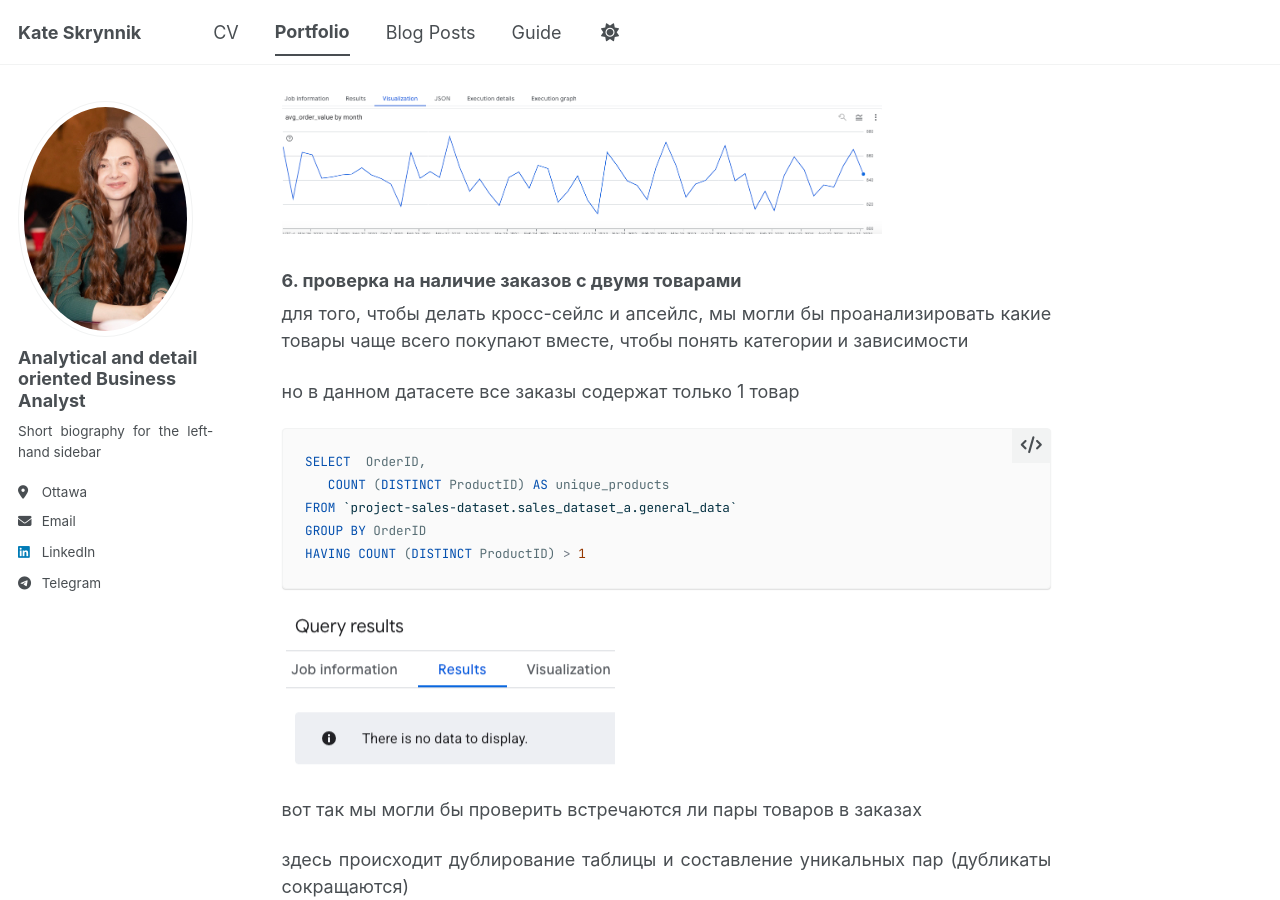
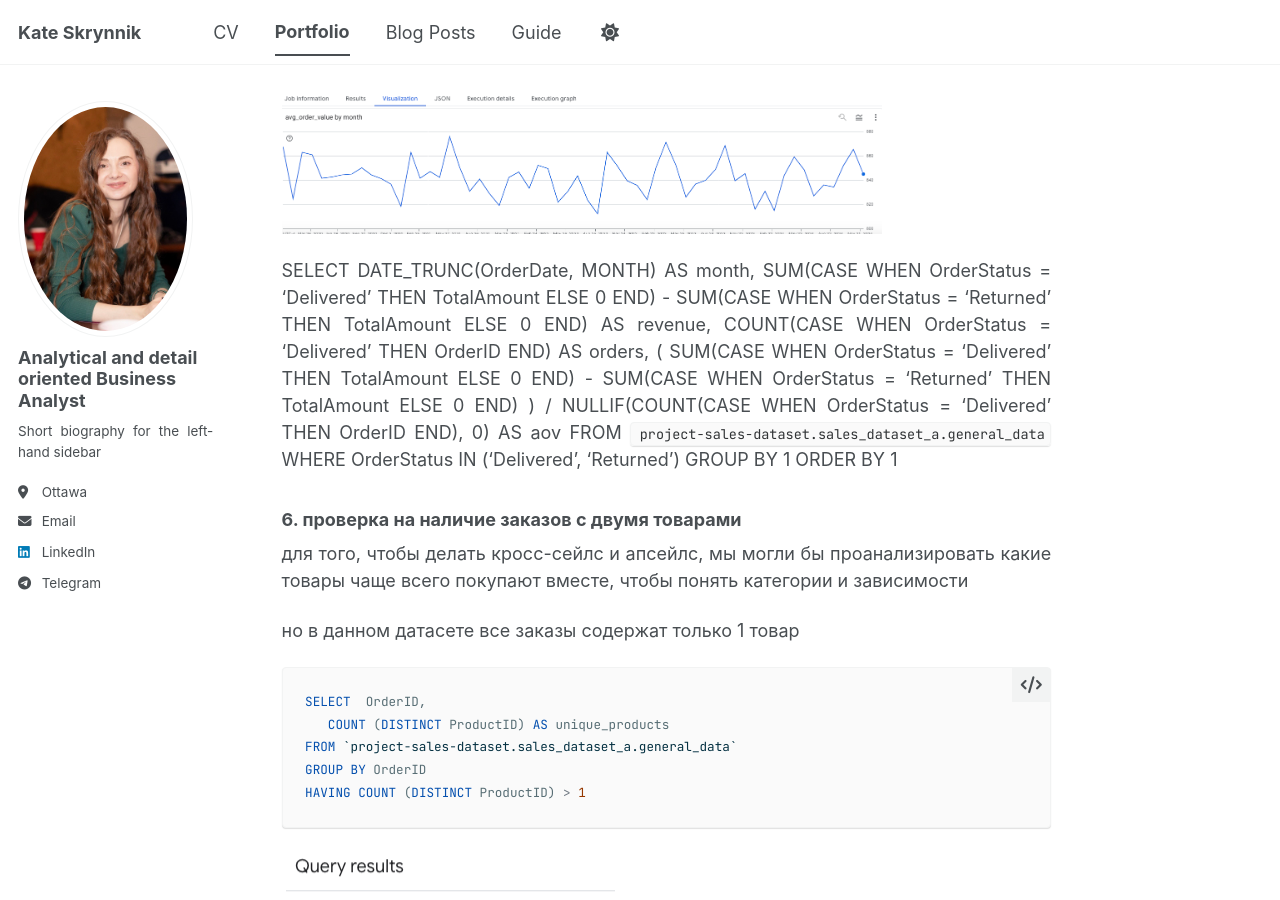
Before and after one commit to katevision/KateS, a Jekyll site: the page built from _portfolio/portfolio-2.md, in a window 1280 px wide and 900 px high, scrolled down 6745 px. Built offline with Jekyll 4.4.1, drawn with Linux system fonts in a browser that asks for light colours; a script bundle is joined from its source files by our own code; library files that are not in the unit come from our copies.

Commit message:
Update portfolio-2.md

```diff
--- a/_portfolio/portfolio-2.md
+++ b/_portfolio/portfolio-2.md
@@ -183,6 +183,19 @@ ORDER BY month
 <img src="{{ site.baseurl }}/images/avg_order_by_month.png">
 
 
+SELECT
+  DATE_TRUNC(OrderDate, MONTH) AS month,
+  SUM(CASE WHEN OrderStatus = 'Delivered' THEN TotalAmount ELSE 0 END) -
+  SUM(CASE WHEN OrderStatus = 'Returned'  THEN TotalAmount ELSE 0 END) AS revenue,
+  COUNT(CASE WHEN OrderStatus = 'Delivered' THEN OrderID END) AS orders,
+  (
+    SUM(CASE WHEN OrderStatus = 'Delivered' THEN TotalAmount ELSE 0 END) -
+    SUM(CASE WHEN OrderStatus = 'Returned'  THEN TotalAmount ELSE 0 END)
+  ) / NULLIF(COUNT(CASE WHEN OrderStatus = 'Delivered' THEN OrderID END), 0) AS aov
+FROM `project-sales-dataset.sales_dataset_a.general_data`
+WHERE OrderStatus IN ('Delivered', 'Returned')
+GROUP BY 1
+ORDER BY 1
 
 ### 6. проверка на наличие заказов с двумя товарами
 
```
